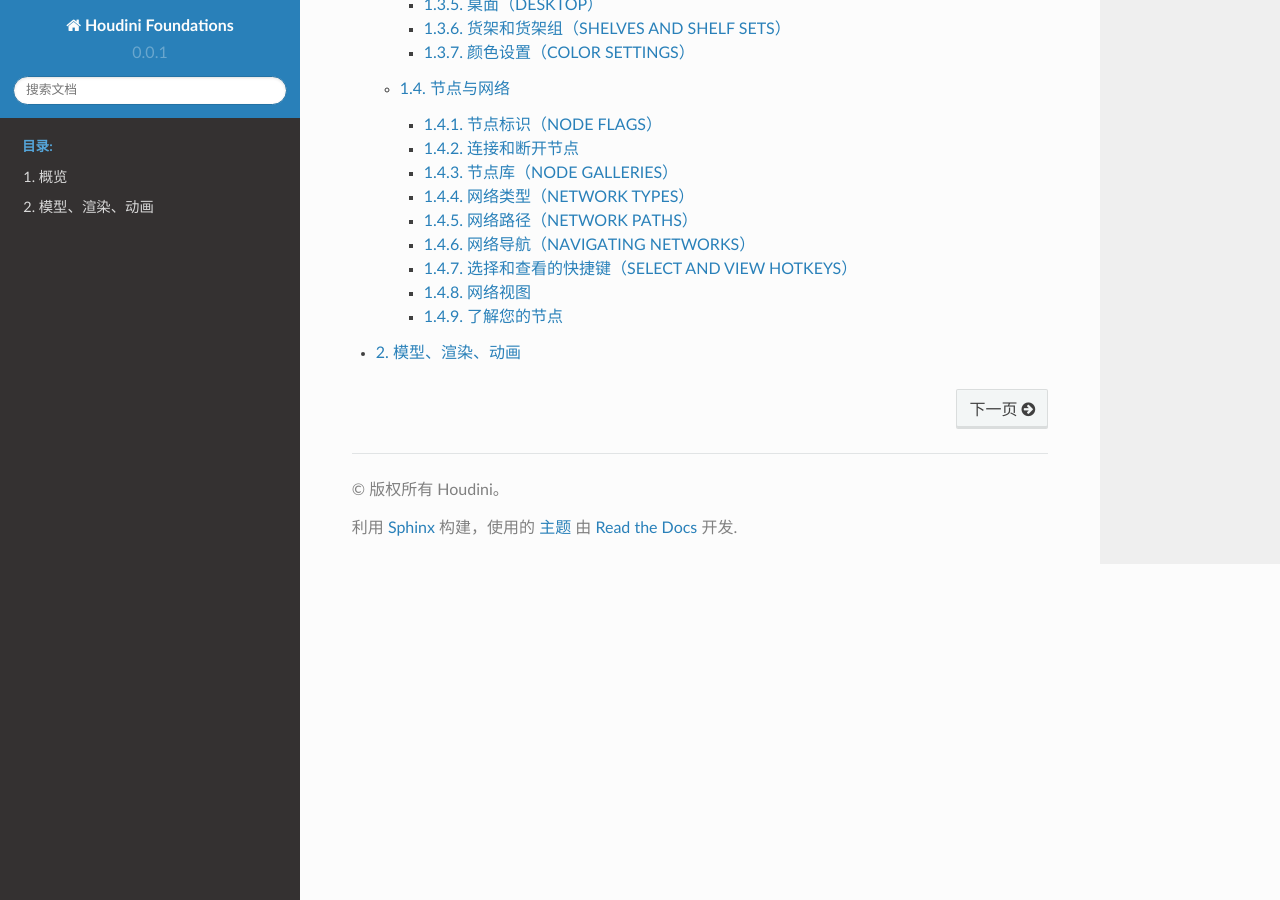
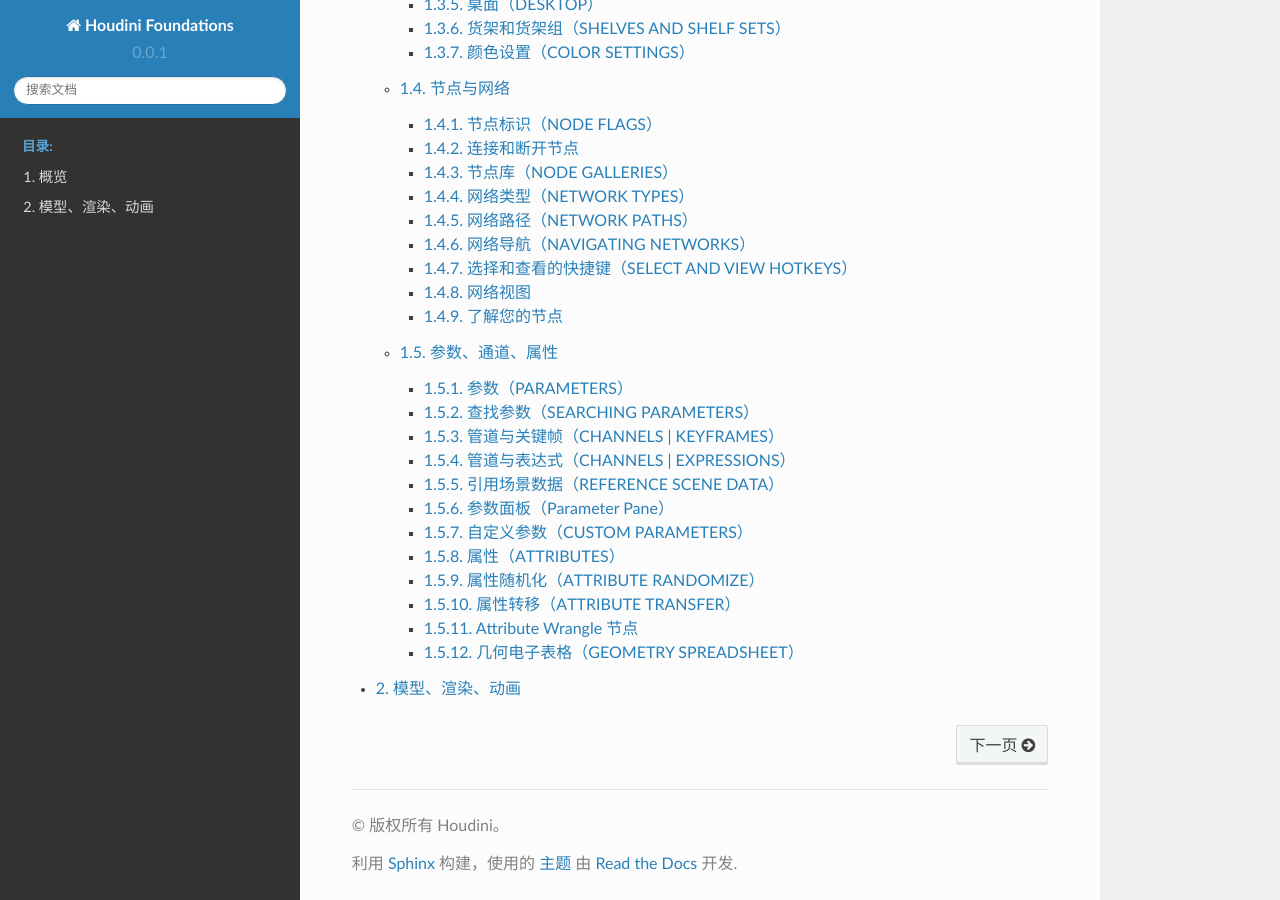
Before and after one commit to 714ICU/houdini-foundations, a Sphinx documentation site: the page built from source/index.rst, in a window 1280 px wide and 900 px high, scrolled down 1068 px. Built offline with Sphinx 7.4.7 and the Read the Docs theme 2.0.0, drawn with Linux system fonts in a browser that asks for light colours; some of the changed lines change nothing that is shown.

Commit message:
✨ feat(参数、通道、属性): 第一章第五节，参数通道属性

```diff
--- a/source/views/overview/index.rst
+++ b/source/views/overview/index.rst
@@ -30,3 +30,4 @@
     workspace
     panes-desktops
     nodes-networks
+    parameters-channels-attributes
--- /dev/null
+++ b/source/views/overview/parameters-channels-attributes.rst
@@ -0,0 +1,133 @@
+===============================================
+参数、通道、属性
+===============================================
+
+Houdini 中的所有节点均由参数、通道和属性驱动，以帮助您实现所需的结果。 Houdini 中使用的术语可能与其他 3D 应用程序不同，因此最好花点时间在 Houdini 环境中理解它们。
+
+~~~~~~~~~~~~~~~~~~~~~~~~~~~~~~~~~~~~~~~~~~~~~~~
+参数（PARAMETERS）
+~~~~~~~~~~~~~~~~~~~~~~~~~~~~~~~~~~~~~~~~~~~~~~~
+
+参数是指 Houdini 节点上的值、滑块、按钮和复选框。 这些有时在其他应用程序中称为属性，但 Houdini 以不同的方式使用属性。
+
+您可以在“参数”面板中或使用视口中的手柄来更改参数值。 每个参数上都有一个右键菜单，为您提供许多重要选项，例如复制、粘贴和恢复默认值。
+
+.. image:: ../../_static/images/parameters.png
+    :alt: 参数
+
+~~~~~~~~~~~~~~~~~~~~~~~~~~~~~~~~~~~~~~~~~~~~~~~
+查找参数（SEARCHING PARAMETERS）
+~~~~~~~~~~~~~~~~~~~~~~~~~~~~~~~~~~~~~~~~~~~~~~~
+
+一个节点可能有大量参数，对它们进行排序可能需要时间。 如果单击右上角的放大镜，您会看到一个搜索栏，可让您根据名称和内容过滤参数。 你可以找到使用表达式、重写后甚至原始值的参数。
+
+.. image:: ../../_static/images/search-parameters.png
+    :alt: 查找参数
+
+~~~~~~~~~~~~~~~~~~~~~~~~~~~~~~~~~~~~~~~~~~~~~~~
+管道与关键帧（CHANNELS | KEYFRAMES）
+~~~~~~~~~~~~~~~~~~~~~~~~~~~~~~~~~~~~~~~~~~~~~~~
+
+您可以通过按 Alt 键并用鼠标左键单击名称或值字段来设置参数的关键帧。 设置关键帧后，参数字段的颜色就会改变，并且创建一个动画通道。 您可以在动画编辑器中访问这些与参数关联的关键帧。
+
+~~~~~~~~~~~~~~~~~~~~~~~~~~~~~~~~~~~~~~~~~~~~~~~
+管道与表达式（CHANNELS | EXPRESSIONS）
+~~~~~~~~~~~~~~~~~~~~~~~~~~~~~~~~~~~~~~~~~~~~~~~
+
+您可以使用 hScript 或 Python 将表达式添加到参数中，而不是原始值。 参数面板右上角有一个菜单，用于选择要使用的语言。 您可以按 Ctrl+E 调出带有许多脚本工具的表达式编辑器，用以更轻松地完成编辑工作。
+
+.. image:: ../../_static/images/channels-expressions.png
+    :alt: 管道与表达式
+
+~~~~~~~~~~~~~~~~~~~~~~~~~~~~~~~~~~~~~~~~~~~~~~~
+引用场景数据（REFERENCE SCENE DATA）
+~~~~~~~~~~~~~~~~~~~~~~~~~~~~~~~~~~~~~~~~~~~~~~~
+
+您还可以用鼠标右键单击参数并选择“引用（Reference）”>“场景数据（Scene Data）” 以打开一个窗口，用于专门选择要链接的内容。 从场景中的任何节点做出选择后，即可创建通道引用。 通过此方法，您可以创建引用，而不必担心编写正确表达式所需的确切语法。
+
+.. image:: ../../_static/images/reference-scene-data.png
+    :alt: 引用场景数据
+
+~~~~~~~~~~~~~~~~~~~~~~~~~~~~~~~~~~~~~~~~~~~~~~~
+参数面板（Parameter Pane）
+~~~~~~~~~~~~~~~~~~~~~~~~~~~~~~~~~~~~~~~~~~~~~~~
+
+.. image:: ../../_static/images/parameter-pane.png
+    :alt: 参数面板
+
+1. **导航栏（Navigation Bar）** - 此栏可让您查看节点在场景层次结构中的位置。
+#. **节点类型和名称（Node Type and Name）** - 在这里您可以查看节点类型并设置其名称。 单击该图标会出现一个用于使用该节点的菜单。
+#. **搜索栏（Search Bar）** - 单击放大镜图标可按名称或内容搜索参数。
+#. **更改的参数（Changed Parameter）** - 当参数的默认值发生更改时，其值会以粗体显示。 文件夹选项卡名称也以粗体显示。
+#. **动画参数（Animated Parameter）** - 当您对参数设置关键帧时，它会以绿色突出显示。
+#. **锁定参数（Locked Parameter）** - 您可以用鼠标右键单击参数来锁定和解锁它。 它将以灰色突出显示
+#. **选择匹配（Select to Match）** - 这些图标可让您将这些参数值与其他对象进行匹配。
+
+
+~~~~~~~~~~~~~~~~~~~~~~~~~~~~~~~~~~~~~~~~~~~~~~~
+自定义参数（CUSTOM PARAMETERS）
+~~~~~~~~~~~~~~~~~~~~~~~~~~~~~~~~~~~~~~~~~~~~~~~
+
+如果单击“参数”面板右上角的齿轮图标，则可以选择“编辑参数界面”。 您可以在此处添加自定义参数，然后将其链接到节点网络的其他部分。
+
+
+~~~~~~~~~~~~~~~~~~~~~~~~~~~~~~~~~~~~~~~~~~~~~~~
+属性（ATTRIBUTES）
+~~~~~~~~~~~~~~~~~~~~~~~~~~~~~~~~~~~~~~~~~~~~~~~
+
+属性允许您将数据附加到几何图形，链上的节点可以使用这些数据来完成操作。 燃料属性可以驱动 Pyro FX 模拟，或者 UV 属性设置纹理。 某些属性是由 Houdini 节点创建的，或者您可以创建自定义属性。
+
+.. image:: ../../_static/images/attributes.png
+    :alt: 属性
+
+- **类（Class）** - 属性可以属于点、基元、细节和顶点。 这将影响它们在整个链条中的使用方式。
+- **类型（Type）** - 您可以设置浮点型、整数型或字符串型等属性类型。
+
+~~~~~~~~~~~~~~~~~~~~~~~~~~~~~~~~~~~~~~~~~~~~~~~
+属性随机化（ATTRIBUTE RANDOMIZE）
+~~~~~~~~~~~~~~~~~~~~~~~~~~~~~~~~~~~~~~~~~~~~~~~
+
+属性随机化允许您创建属性并立即随机化其值。 例如，在这里您可以看到这些框的颜色、旋转和比例是随机的。
+
+.. image:: ../../_static/images/attribute-randomize.png
+    :alt: 属性随机化
+
+
+~~~~~~~~~~~~~~~~~~~~~~~~~~~~~~~~~~~~~~~~~~~~~~~
+属性转移（ATTRIBUTE TRANSFER）
+~~~~~~~~~~~~~~~~~~~~~~~~~~~~~~~~~~~~~~~~~~~~~~~
+
+在节点链中，属性附加到几何图形，然后由其他节点使用。 您还可以使用 **属性转移** 将属性传递给其他几何体。 这里，球体根据定义的阈值将颜色属性传递给盒子
+
+.. image:: ../../_static/images/attribute-transfer.png
+    :alt: 属性转移
+
+
+~~~~~~~~~~~~~~~~~~~~~~~~~~~~~~~~~~~~~~~~~~~~~~~
+Attribute Wrangle 节点
+~~~~~~~~~~~~~~~~~~~~~~~~~~~~~~~~~~~~~~~~~~~~~~~
+
+Houdini 有各种各样的节点，可让您创建和使用属性。 您还可以使用 Attribute Wrangle 节点来使用基于脚本的方法来完成此工作。 对于很多技术人员来说，这可能是最舒适的工作方式。
+
+.. image:: ../../_static/images/attribute-wrangle.png
+    :alt: Attribute Wrangle节点
+
+对于创作者来说，使用节点可以更轻松地处理此类信息。 Houdini 的很多功能都体现在正确使用属性中，您最终需要了解它们。
+
+
+~~~~~~~~~~~~~~~~~~~~~~~~~~~~~~~~~~~~~~~~~~~~~~~
+几何电子表格（GEOMETRY SPREADSHEET）
+~~~~~~~~~~~~~~~~~~~~~~~~~~~~~~~~~~~~~~~~~~~~~~~
+
+您可以使用几何电子表格查看所有属性值，甚至是不可见的属性值。
+
+.. image:: ../../_static/images/geometry-spreadsheet.png
+    :alt: 几何电子表
+    :align: right
+
+1. 导航栏（Navigation Bar） - 此栏可让您查看节点在场景层次结构中的位置。
+#. 节点名称（Node Name） - 这显示当前选择了哪个节点以及哪个节点正在生成这些属性值。
+#. 属性类按钮（Attribute Class Buttons） - 使用这些按钮来过滤您正在查看的属性类型。
+#. 点编号（Point Number） - 以下是几何点编号，可帮助您确定属性在模型上的位置。
+#. 属性值（Attribute Values） - 这些是节点网络链中此时的值。
+#. 过滤器（Filter） - 当您使用大量参数时，您可以在此处键入参数名称来过滤列表。
```
Also changed, not shown: source/_static/images/attribute-randomize.png (added), source/_static/images/attribute-transfer.png (added), source/_static/images/attribute-wrangle.png (added), source/_static/images/attributes.png (added), source/_static/images/channels-expressions.png (added), source/_static/images/geometry-spreadsheet.png (added), source/_static/images/parameter-pane.png (added), source/_static/images/parameters.png (added), source/_static/images/reference-scene-data.png (added), source/_static/images/search-parameters.png (added).
